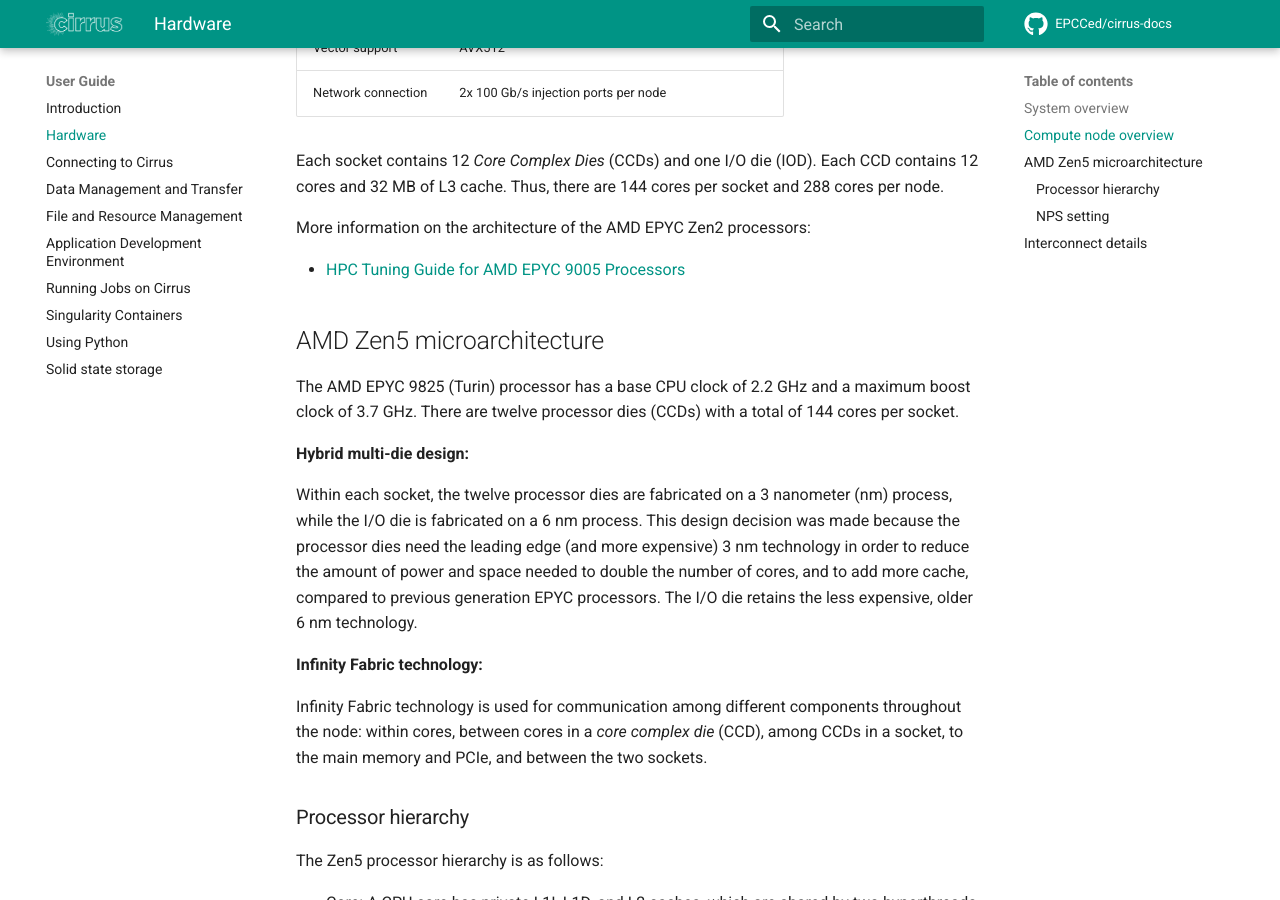
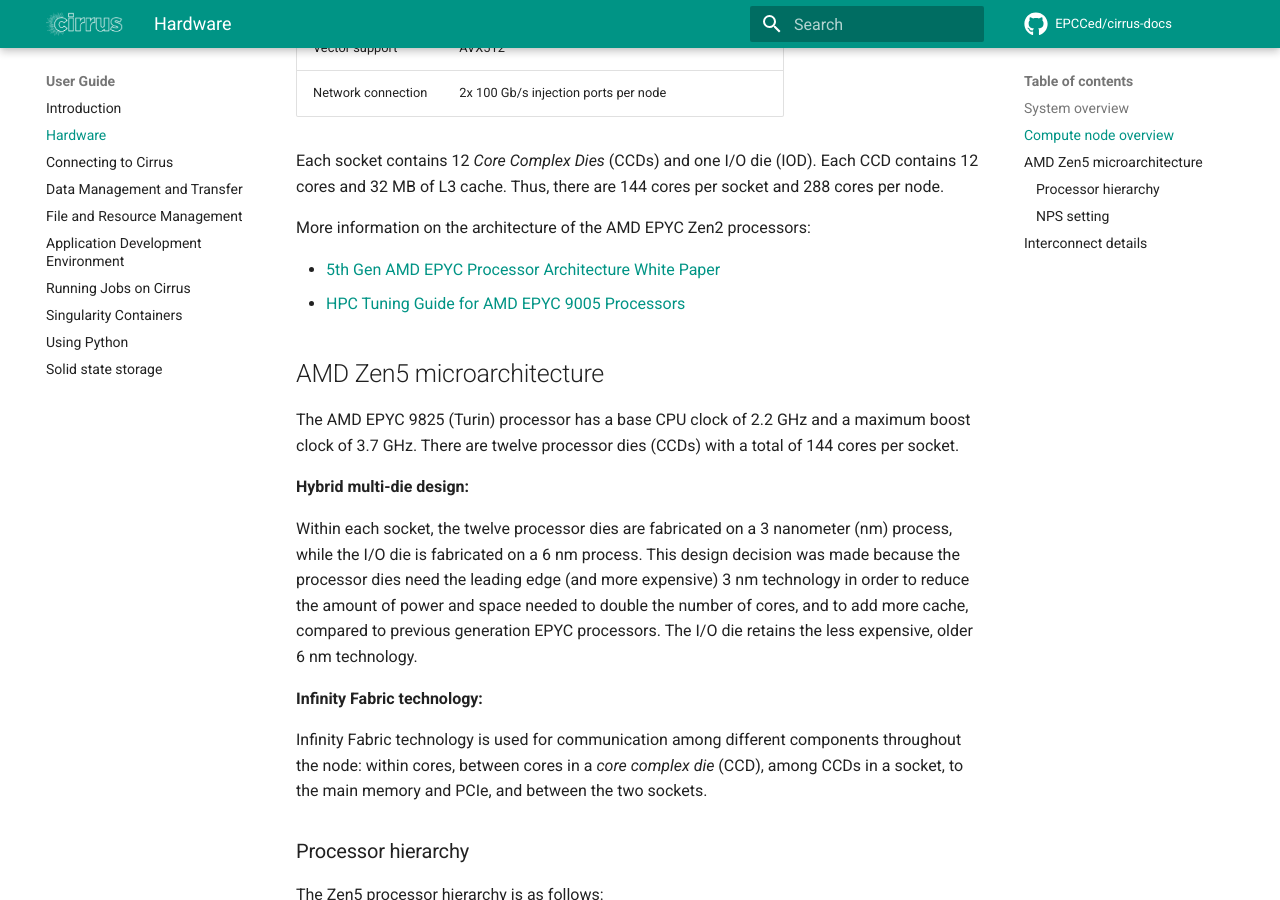
Before and after one commit to EPCCed/cirrus-docs, an MkDocs documentation site: the page built from docs/user-guide/hardware.md, in a window 1280 px wide and 900 px high, scrolled down 1311 px. Built offline with MkDocs 1.6.1 and Material for MkDocs 9.7.7, drawn with Linux system fonts in a browser that asks for light colours; comment, search, counter and statistics services are not loaded.

Commit message:
Updates link to white paper

```diff
--- a/docs/user-guide/hardware.md
+++ b/docs/user-guide/hardware.md
@@ -39,6 +39,7 @@ Each socket contains 12 *Core Complex Dies* (CCDs) and one I/O die (IOD). Each C
 
 More information on the architecture of the AMD EPYC Zen2 processors:
 
+* [5th Gen AMD EPYC Processor Architecture White Paper](https://docs.amd.com/v/u/en-US/5th-gen-amd-epyc-processor-architecture-white-paper)
 * [HPC Tuning Guide for AMD EPYC 9005 Processors](https://www.amd.com/content/dam/amd/en/documents/epyc-technical-docs/tuning-guides/58479_amd-epyc-9005-tg-hpc.pdf)
 
 ## AMD Zen5 microarchitecture
```
